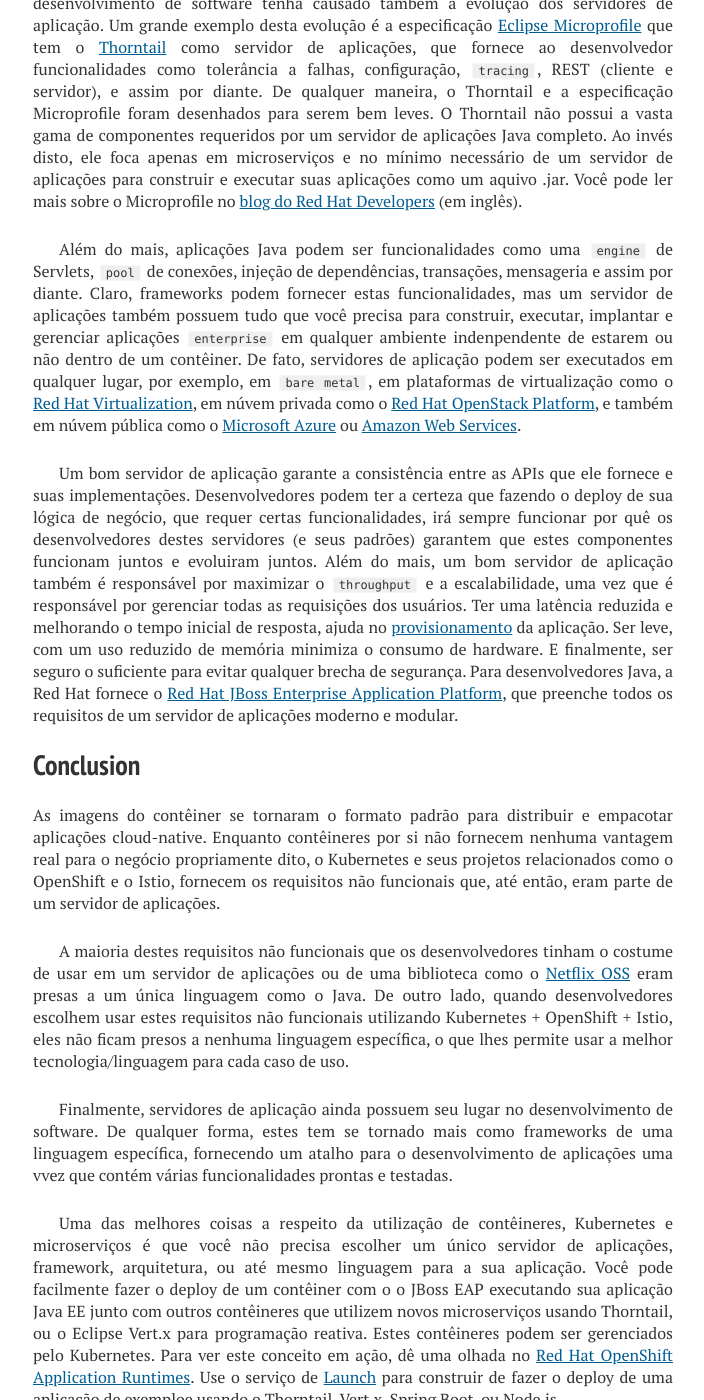
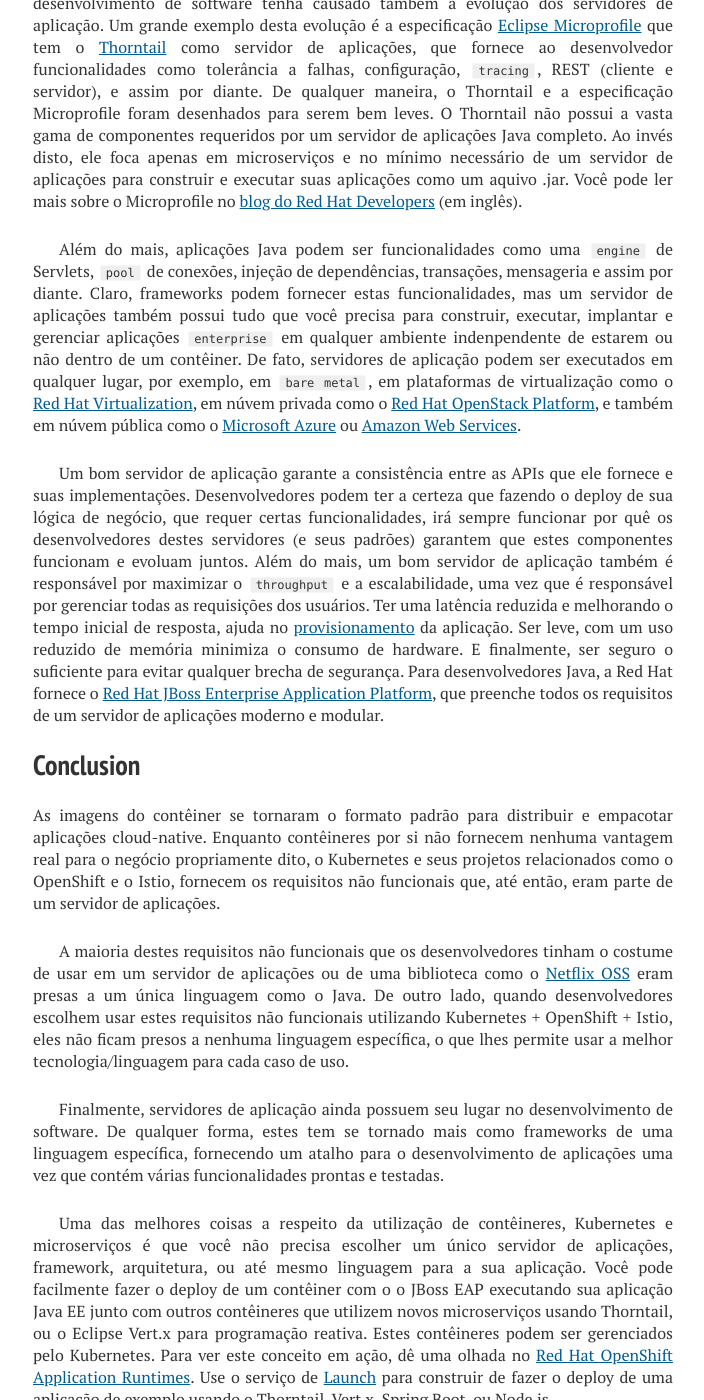
Before and after one commit to rafabene/rafabene.github.io, a Jekyll site: the page built from _posts/2019-03-15-kubernetes-servidor-aplicacao.md, in a window 1280 px wide and 1400 px high, scrolled down 5884 px. Shown: the whole window, without its empty margins (287-991 px from the left). Built offline with Jekyll 4.4.1, drawn with Linux system fonts in a browser that asks for light colours; nearby versions of some CDN libraries; comment, search, counter and statistics services are not loaded; some of the changed text lies outside the part shown.

Commit message:
Fix typos

```diff
--- a/_posts/2019-03-15-kubernetes-servidor-aplicacao.md
+++ b/_posts/2019-03-15-kubernetes-servidor-aplicacao.md
@@ -107,9 +107,9 @@
 
 Neste novo mundo de aplicações conteinerizadas, os servidores de aplicação estão mudando para se tornar mais como frameworks. É natural que a evolução do desenvolvimento de software tenha causado também a evolução dos servidores de aplicação. Um grande exemplo desta evolução é a especificação [Eclipse Microprofile](https://microprofile.io/) que tem o [Thorntail](https://thorntail.io/) como servidor de aplicações, que fornece ao desenvolvedor funcionalidades como tolerância a falhas, configuração, `tracing`, REST (cliente e servidor), e assim por diante. De qualquer maneira, o Thorntail e a especificação Microprofile foram desenhados para serem bem leves. O Thorntail não possui a vasta gama de componentes requeridos por um servidor de aplicações Java completo. Ao invés disto, ele foca apenas em microserviços e no mínimo necessário de um servidor de aplicações para construir e executar suas aplicações como um aquivo .jar. Você pode ler mais sobre o Microprofile no [blog do Red Hat Developers](https://developers.redhat.com/blog/tag/microprofile/) (em inglês).
 
-Além do mais, aplicações Java podem ser funcionalidades como uma `engine` de Servlets, `pool` de conexões, injeção de dependências, transações, mensageria e assim por diante. Claro, frameworks podem fornecer estas funcionalidades, mas um servidor de aplicações também possuem tudo que você precisa para construir, executar, implantar e gerenciar aplicações `enterprise` em qualquer ambiente indenpendente de estarem ou não dentro de um contêiner. De fato, servidores de aplicação podem ser executados em qualquer lugar, por exemplo, em `bare metal`, em plataformas de virtualização como o [Red Hat Virtualization](https://www.redhat.com/en/technologies/virtualization/enterprise-virtualization), em núvem privada como o [Red Hat OpenStack Platform](https://www.openstack.org/), e também em núvem pública como o [Microsoft Azure](https://azure.microsoft.com/) ou [Amazon Web Services](https://aws.amazon.com/).
+Além do mais, aplicações Java podem ser funcionalidades como uma `engine` de Servlets, `pool` de conexões, injeção de dependências, transações, mensageria e assim por diante. Claro, frameworks podem fornecer estas funcionalidades, mas um servidor de aplicações também possui tudo que você precisa para construir, executar, implantar e gerenciar aplicações `enterprise` em qualquer ambiente indenpendente de estarem ou não dentro de um contêiner. De fato, servidores de aplicação podem ser executados em qualquer lugar, por exemplo, em `bare metal`, em plataformas de virtualização como o [Red Hat Virtualization](https://www.redhat.com/en/technologies/virtualization/enterprise-virtualization), em núvem privada como o [Red Hat OpenStack Platform](https://www.openstack.org/), e também em núvem pública como o [Microsoft Azure](https://azure.microsoft.com/) ou [Amazon Web Services](https://aws.amazon.com/).
 
-Um bom servidor de aplicação garante a consistência entre as APIs que ele fornece e suas implementações. Desenvolvedores podem ter a certeza que fazendo o deploy de sua lógica de negócio, que requer certas funcionalidades, irá sempre funcionar por quê os desenvolvedores destes servidores (e seus padrões) garantem que estes componentes funcionam juntos e evoluiram juntos. Além do mais, um bom servidor de aplicação também é responsável por maximizar o `throughput` e a escalabilidade, uma vez que é responsável por gerenciar todas as requisições dos usuários. Ter uma latência reduzida e melhorando o tempo inicial de resposta, ajuda no [provisionamento](https://12factor.net/disposability) da aplicação. Ser leve, com um uso reduzido de memória minimiza o consumo de hardware. E finalmente, ser seguro o suficiente para evitar qualquer brecha de segurança. Para desenvolvedores Java, a Red Hat fornece o [Red Hat JBoss Enterprise Application Platform](https://www.redhat.com/en/technologies/jboss-middleware/application-platform), que preenche todos os requisitos de um servidor de aplicações moderno e modular.
+Um bom servidor de aplicação garante a consistência entre as APIs que ele fornece e suas implementações. Desenvolvedores podem ter a certeza que fazendo o deploy de sua lógica de negócio, que requer certas funcionalidades, irá sempre funcionar por quê os desenvolvedores destes servidores (e seus padrões) garantem que estes componentes funcionam e evoluam juntos. Além do mais, um bom servidor de aplicação também é responsável por maximizar o `throughput` e a escalabilidade, uma vez que é responsável por gerenciar todas as requisições dos usuários. Ter uma latência reduzida e melhorando o tempo inicial de resposta, ajuda no [provisionamento](https://12factor.net/disposability) da aplicação. Ser leve, com um uso reduzido de memória minimiza o consumo de hardware. E finalmente, ser seguro o suficiente para evitar qualquer brecha de segurança. Para desenvolvedores Java, a Red Hat fornece o [Red Hat JBoss Enterprise Application Platform](https://www.redhat.com/en/technologies/jboss-middleware/application-platform), que preenche todos os requisitos de um servidor de aplicações moderno e modular.
 
 ## Conclusion
 
@@ -117,8 +117,8 @@
 
 A maioria destes requisitos não funcionais que os desenvolvedores tinham o costume de usar em um servidor de aplicações ou de uma biblioteca como o [Netflix OSS](https://netflix.github.io/) eram presas a um única linguagem como o Java. De outro lado, quando desenvolvedores escolhem usar estes requisitos não funcionais utilizando Kubernetes + OpenShift + Istio, eles não ficam presos a nenhuma linguagem específica, o que lhes permite usar a melhor tecnologia/linguagem para cada caso de uso.
 
-Finalmente, servidores de aplicação ainda possuem seu lugar no desenvolvimento de software. De qualquer forma, estes tem se tornado mais como frameworks de uma linguagem específica, fornecendo um atalho para o desenvolvimento de aplicações uma vvez que contém várias funcionalidades prontas e testadas.
+Finalmente, servidores de aplicação ainda possuem seu lugar no desenvolvimento de software. De qualquer forma, estes tem se tornado mais como frameworks de uma linguagem específica, fornecendo um atalho para o desenvolvimento de aplicações uma vez que contém várias funcionalidades prontas e testadas.
 
-Uma das melhores coisas a respeito da utilização de contêineres, Kubernetes e microserviços é que você não precisa escolher um único servidor de aplicações, framework, arquitetura, ou até mesmo linguagem para a sua aplicação. Você pode facilmente fazer o deploy de um contêiner com o o JBoss EAP executando sua aplicação Java EE junto com outros contêineres que utilizem novos microserviços usando Thorntail, ou o Eclipse Vert.x para programação reativa. Estes contêineres podem ser gerenciados pelo Kubernetes. Para ver este conceito em ação, dê uma olhada no [Red Hat OpenShift Application Runtimes](https://developers.redhat.com/products/rhoar/overview/). Use o serviço de [Launch](https://developers.redhat.com/launch/) para construir de fazer o deploy de uma aplicação de exemploe usando o Thorntail, Vert.x, Spring Boot, ou Node.js.
+Uma das melhores coisas a respeito da utilização de contêineres, Kubernetes e microserviços é que você não precisa escolher um único servidor de aplicações, framework, arquitetura, ou até mesmo linguagem para a sua aplicação. Você pode facilmente fazer o deploy de um contêiner com o o JBoss EAP executando sua aplicação Java EE junto com outros contêineres que utilizem novos microserviços usando Thorntail, ou o Eclipse Vert.x para programação reativa. Estes contêineres podem ser gerenciados pelo Kubernetes. Para ver este conceito em ação, dê uma olhada no [Red Hat OpenShift Application Runtimes](https://developers.redhat.com/products/rhoar/overview/). Use o serviço de [Launch](https://developers.redhat.com/launch/) para construir de fazer o deploy de uma aplicação de exemplo usando o Thorntail, Vert.x, Spring Boot, ou Node.js.
 
 Você pode dizer que [Kubernetes/OpenShift é o novo Linux](https://www.linkedin.com/pulse/openshift-new-enterprise-linux-daniel-riek/) ou até mesmo que o "Kubernetes é o novo servidor de aplicações". Mas o fato é que um servidor de aplicações + OpenShift/Kubernetes + Istio se tornou o a plataforma "de facto" para aplicaçoes cloud-native!
```
Also changed, not shown: other parts of _posts/2019-03-15-kubernetes-servidor-aplicacao.md (+1 -1 lines).
